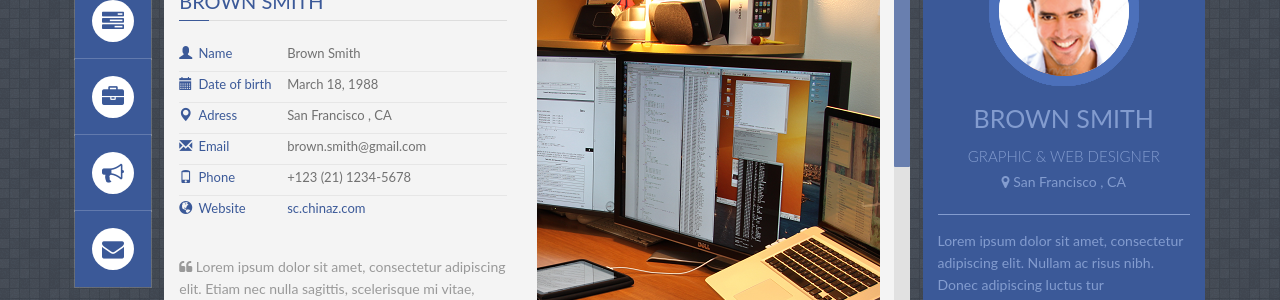
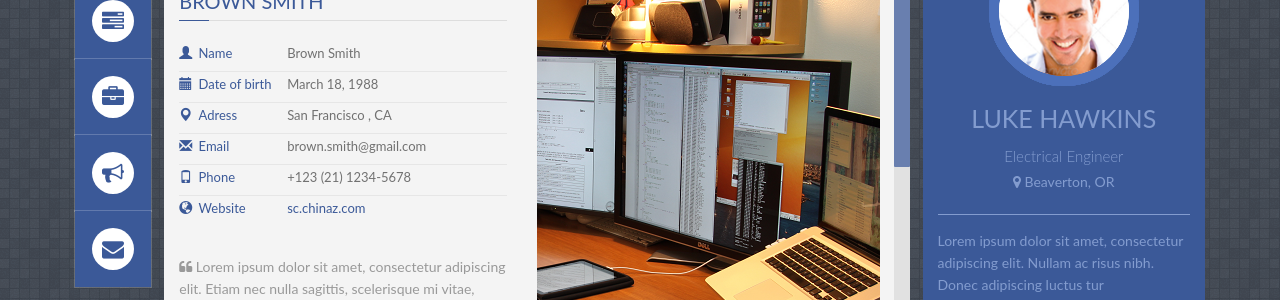
Before and after one commit to jekyller/PanelCV, a Jekyll site: the page built from index.html, in a window 1280 px wide. Shown: the part 252-552 px from the top of the page. Built offline with Jekyll 4.4.1, drawn with Linux system fonts in a browser that asks for light colours; some web fonts are replaced.

Commit message:
basic info
changing basic info

```diff
--- a/_config.yml
+++ b/_config.yml
@@ -6,9 +6,9 @@ baseurl: '/PanelCV' #change it according to your repository name
 
 
 # Profile information
-yourname: Brown Smith  ## put your name
-title: 'GRAPHIC &amp; WEB DESIGNER'  ## your title
-location: San Francisco , CA
+yourname: Luke Hawkins  ## put your name
+title: 'Electrical Engineer'  ## your title
+location: Beaverton, OR
 
 
 ## Social Profiles
--- a/_includes/contact.html
+++ b/_includes/contact.html
@@ -22,10 +22,10 @@
                     </div>
 
                     <ul>
-                        <li><span class="span-info"><i class="glyphicon glyphicon-map-marker"></i> Adress:</span> San Francisco , CA.<br /><br /></li>
-                        <li><span class="span-info"><i class="glyphicon glyphicon-envelope"></i> Email:</span> brown.smith@gmail.com</li>
-                        <li><span class="span-info"><i class="glyphicon glyphicon-phone"></i> Phone:</span> +123 456 789 111</li>
-                        <li><span class="span-info"><i class="glyphicon glyphicon-globe"></i> Website:</span> www.brown-smith.com</li>
+                        <li><span class="span-info"><i class="glyphicon glyphicon-map-marker"></i> Adress:</span> Beaverton, OR.<br /><br /></li>
+                        <li><span class="span-info"><i class="glyphicon glyphicon-envelope"></i> Email:</span> luke.s.hawkins93@gmail.com</li>
+                        <li><span class="span-info"><i class="glyphicon glyphicon-phone"></i> Phone:</span> +1 605 872 9297</li>
+                        <li><span class="span-info"><i class="glyphicon glyphicon-globe"></i> Website:</span> www.LukeHawkinsPersonal.com</li>
                         <li><span class="span-info"><i class="glyphicon glyphicon-comment"></i> Skype:</span> brown-smith-skype</li>
                         <li><span class="span-info"><i class="glyphicon glyphicon-thumbs-up"></i> G. Drive:</span> brown-s-gm@gmail.com</li>
                         <li><span class="span-info"><i class="glyphicon glyphicon-unchecked"></i> Skydrive:</span> brown-s-sk@hotmail.com</li>
```
